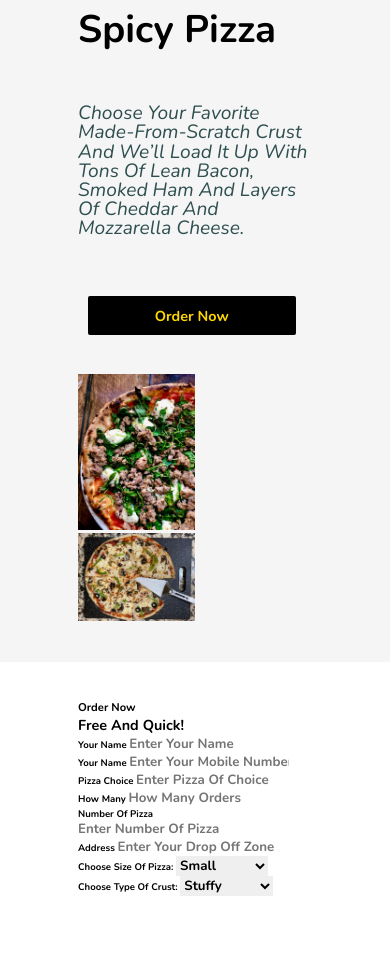
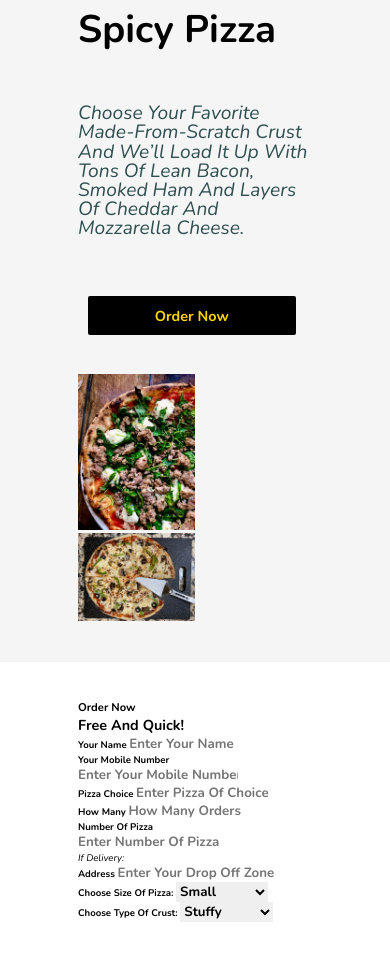
Before and after one commit to Ah0nA/pizzapp, a plain HTML site: page index.html in a window 390 px wide. Shown: the part 6416-7377 px from the top of the page. Before the commit the page ends 7351 px from the top, so only its background shows below. Drawn offline with nearby package versions, Linux system fonts and the light colour scheme.

Commit message:
modified

```diff
--- a/index.html
+++ b/index.html
@@ -203,7 +203,7 @@
           <input type="text" placeholder="enter your name">
        </div>
        <div class="input">
-        <span>your name</span>
+        <span>your mobile number</span>
         <input type="number" placeholder="enter your mobile number">
      </div>
      <div class="input">
@@ -218,6 +218,7 @@
     <span>number of pizza</span>
     <input type="number" placeholder="enter number of pizza">
  </div>
+ <p><i>if delivery:</i></p>
  <div class="input">
   <span>address</span>
   <input type="text" placeholder="enter your drop off zone">
```
